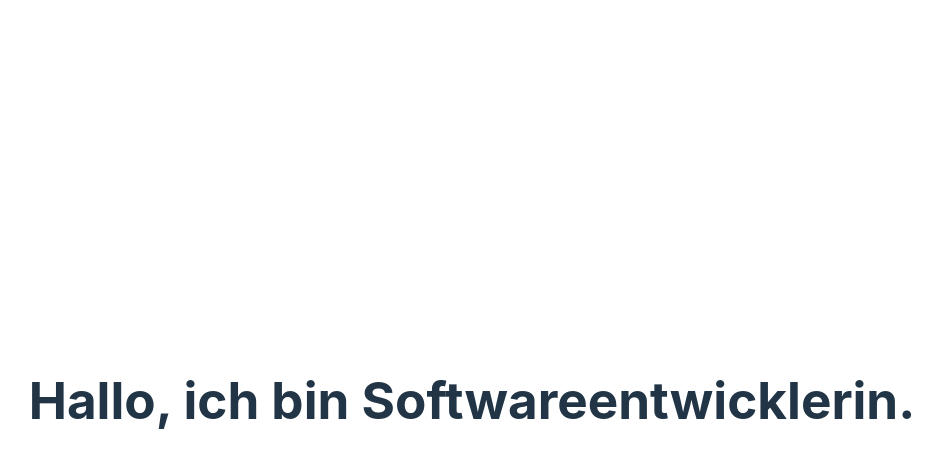
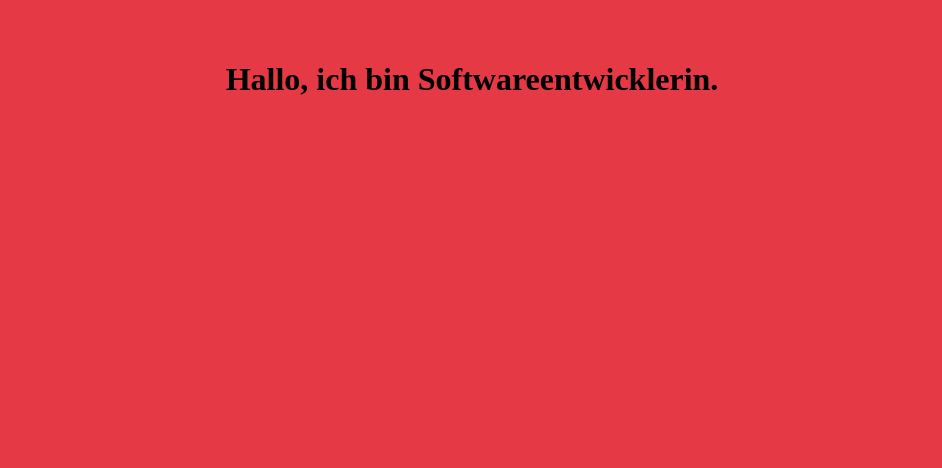
Before and after one commit to CKodes/website-notion-api, a React (Vite) app: page / in a window 1280 px wide. Shown: the top 468 px of the page, without its empty margins (168-1110 px from the left). Built offline with nearby package versions, Linux system fonts and the light colour scheme.

Commit message:
chore: commented out css selectors
Commented out css for testing purposes to visualize article page UI.

```diff
--- a/src/index.css
+++ b/src/index.css
@@ -1,4 +1,8 @@
-:root {
+body {
+  background: #e63946;
+}
+
+/* :root {
   font-family: Inter, system-ui, Avenir, Helvetica, Arial, sans-serif;
   line-height: 1.5;
   font-weight: 400;
@@ -66,4 +70,4 @@ button:focus-visible {
   button {
     background-color: #f9f9f9;
   }
-}
+} */
```
